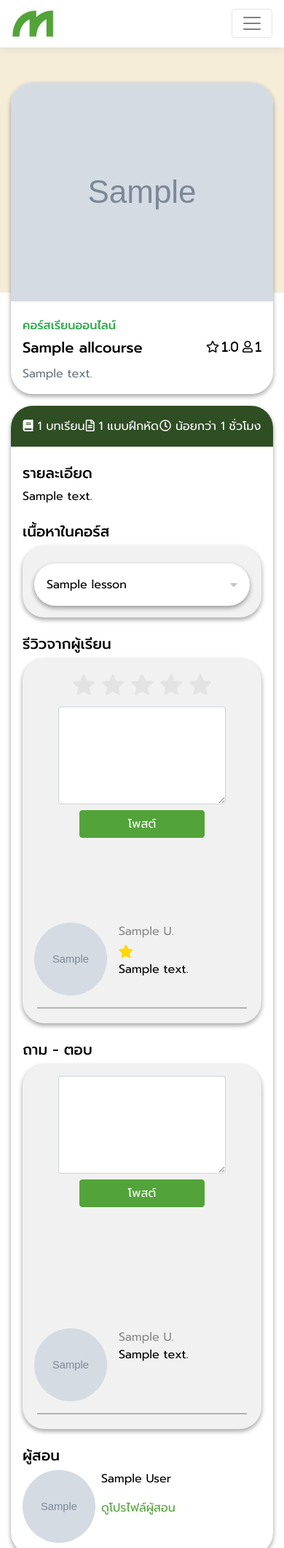
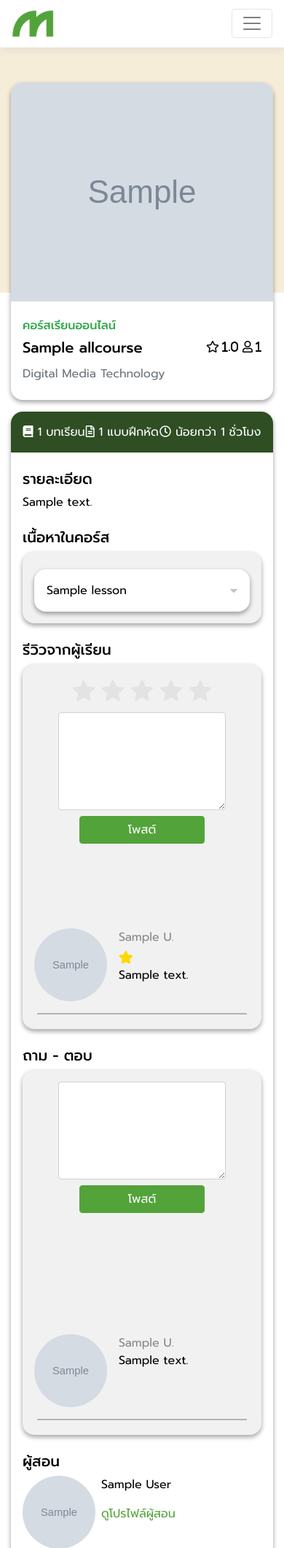
Before and after one commit to plewwoo/Final-Project, a Django app: page /course/1 in a window 390 px wide. Shown: the top 2121 px of the page at 73% size. Run offline with Django 3.2, Linux system fonts and the light colour scheme; tables that the repository leaves empty hold one stand-in row (values such as "Sample post"); grey boxes marked "Sample" are stand-in pictures; some libraries are stand-ins or nearby versions.

Commit message:
fixed bugs

```diff
--- a/app/static/css/index.css
+++ b/app/static/css/index.css
@@ -227,6 +227,7 @@ body {
 }
 
 .index-secondary {
+	width: 100%;
 	padding: 50px;
 	border: 1px var(--text-color) solid;
 	border-radius: 16px;
@@ -244,6 +245,7 @@ body {
 }
 
 .icon-div div {
+	margin-top: 60px;
 	width: 296px;
 	padding: 0 8px 0 8px;
 }
@@ -460,8 +462,8 @@ body {
 }
 
 .sidebar {
-	border-top-left-radius: 12px !important;
-	border-bottom-left-radius: 12px !important;
+	border-top-left-radius: 12px;
+	border-bottom-left-radius: 12px;
 	background-color: var(--sidebar) !important;
 }
 
@@ -577,7 +579,7 @@ body {
 
 .box {
 	background-color: var(--box-color);
-	border-radius: 30px;
+	border-radius: 16px;
 	box-shadow: rgba(0, 0, 0, 0.16) 0px 3px 6px, rgba(0, 0, 0, 0.23) 0px 3px 6px;
 }
 
@@ -594,7 +596,7 @@ body {
 .box-collapse {
 	font-size: 16px;
 	background-color: #2F4E24;
-	border-radius: 30px;
+	border-radius: 16px;
 	box-shadow: rgba(0, 0, 0, 0.16) 0px 3px 6px, rgba(0, 0, 0, 0.23) 0px 3px 6px;
 }
 
@@ -604,7 +606,7 @@ body {
 
 .box-sticky {
 	background-color: var(--box-color);
-	border-radius: 30px;
+	border-radius: 16px;
 	box-shadow: rgba(0, 0, 0, 0.16) 0px 3px 6px, rgba(0, 0, 0, 0.23) 0px 3px 6px;
 	position: sticky;
 	top: 80px;
@@ -625,8 +627,8 @@ body {
 }
 
 .courseNav {
-	border-top-left-radius: 30px;
-	border-top-right-radius: 30px;
+	border-top-left-radius: 16px;
+	border-top-right-radius: 16px;
 	background-color: #2F4E24;
 	list-style: none;
 }
@@ -652,8 +654,8 @@ body {
 	width: 100%;
 	height: 100%;
 	object-fit: cover !important;
-	border-top-left-radius: 30px;
-	border-bottom-left-radius: 30px;
+	border-top-left-radius: 16px;
+	border-bottom-left-radius: 16px;
 }
 
 .lesson-box {
@@ -973,8 +975,8 @@ ul {
 	}
 
 	.courseThumbnail img {
-		border-top-left-radius: 30px;
-		border-top-right-radius: 30px;
+		border-top-left-radius: 16px;
+		border-top-right-radius: 16px;
 		border-bottom-left-radius: 0;
 	}
 
@@ -1096,11 +1098,23 @@ ul {
 		width: 100%;
 	}
 
-	.courseThumbnail img {
-		border-top-left-radius: 30px;
-		border-top-right-radius: 30px;
-		border-bottom-left-radius: 0;
+}
+
+@media only screen and (max-width: 767px){
+
+	.sidebar {
+		border-top-left-radius: 12px;
+		border-top-right-radius: 12px;
+		border-bottom-left-radius: 0px;
 	}
+}
+
+@media only screen and (max-width: 623px){
+
+	.coursedetail-table {
+		text-align: center;
+	}
+
 }
 
 @media only screen and (max-width: 500px){
@@ -1191,12 +1205,6 @@ ul {
 		height: 300px;
 	}
 
-	.courseThumbnail img {
-		border-top-left-radius: 30px;
-		border-top-right-radius: 30px;
-		border-bottom-left-radius: 0;
-	}
-
 	.course-title{
 		font-size: 20px;
 	}
--- a/app/templates/app/course-detail-2.html
+++ b/app/templates/app/course-detail-2.html
@@ -18,7 +18,7 @@
 			</nav>
 			<div class="row">
 				<div class="table-responsive p-3">
-					<table class="table table-borderless course-table" style="font-size: 16px;">
+					<table class="coursedetail-table table table-borderless course-table" style="font-size: 16px;">
 						<thead>
 							<tr>
 								<th scope="col">คอร์ส</th>
--- a/app/templates/app/course-detail.html
+++ b/app/templates/app/course-detail.html
@@ -17,7 +17,7 @@
 			</nav>
             <div class="row">
 				<div class="table-responsive p-3">
-					<table class="table table-borderless course-table" style="font-size: 16px;">
+					<table class="coursedetail-table table table-borderless course-table" style="font-size: 16px;">
 						<thead>
 						  <tr>
 							<th scope="col">คอร์ส</th>
--- a/app/templates/app/course.html
+++ b/app/templates/app/course.html
@@ -23,14 +23,14 @@
 						<i class="far fa-user" style="font-size: 16px;"> {{ c.courseTaken }}</i>
 					</div>
 				</div>
-				<p class="card-text text-muted">{{ c.courseDesc | truncatechars_html:150 | safe }}</p>
+				<p class="card-text text-muted mb-2">{{ c.get_courseMajor_display }}</p>
 			</div>
 
 			<div class="text-center">
 				{% if myCourse %}
 				{% for mc in myCourse %}
 				{% if user.profile.id == mc.user_id %}
-				<div class="text-start progress-box">
+				<div class="text-start progress-box mt-1">
 					<p class="mb-0">ความคืบหน้า {{ mc.progress }}%</p>
 					<div class="progress" style="height: 15px">
 						<div class="progress-bar progress-bar-striped progress-bar-animated bg-success"
--- a/app/templates/app/profile.html
+++ b/app/templates/app/profile.html
@@ -128,6 +128,12 @@
                                     <div class="col-sm-8 text-secondary pb-3">
                                         <h6 class="mb-0">{{ t.portfolio }}</h6>
                                     </div>
+                                    <div class="col-sm-4 d-flex justify-content-start align-items-center pb-3">
+                                        <h6 class="mb-0">สถานะการตรวจสอบ</h6>
+                                    </div>
+                                    <div class="col-sm-8 text-secondary pb-3">
+                                        <h6 class="mb-0">รออนุมัติ</h6>
+                                    </div>
                                 </div>
                                 {% endif %}
                             {% endfor %}
```
Also changed, not shown: app/templates/app/index.html (+4 -3 lines).
